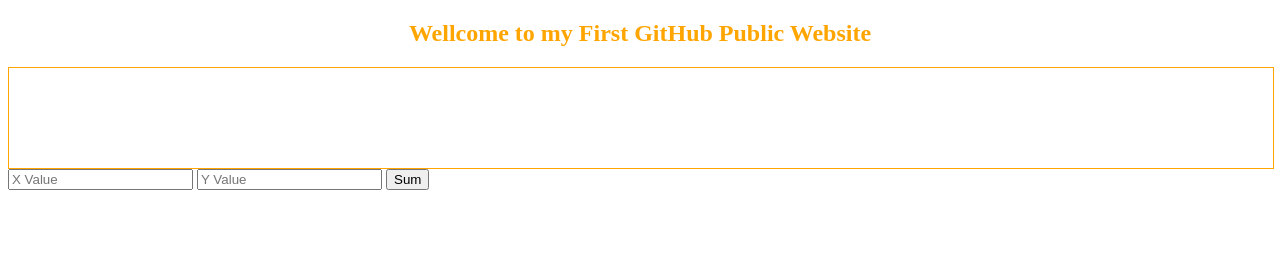
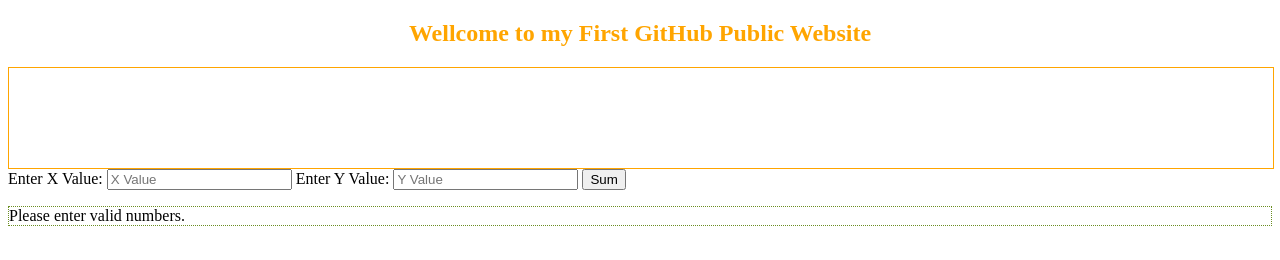
Before and after one commit to HussinAlshaher/HussinAlshaher.github.io, a plain HTML site: page index.html in a window 1280 px wide. Both pictures are taken after a click on the button "Sum". Drawn offline with Linux system fonts and the light colour scheme.

Commit message:
complete addign inputs

```diff
--- a/index.html
+++ b/index.html
@@ -13,13 +13,13 @@
     </div>
     <div id="banner"></div>
     <div id="inputs">
-        <label for="inputX" title="Enter X Value:"></label>
+        <label for="inputX" title="Enter X Value:"> Enter X Value:</label>
         <input id="inputX" type="text" placeholder="X Value">
 
-        <label for="inputY" title="Enter Y Value:"></label>
+        <label for="inputY" title="Enter Y Value:">Enter Y Value:</label>
         <input id="inputY" type="text" placeholder="Y Value">
-        <button type="button" onclick="sum(inputX,inputY)">Sum</button>
-
+        <button type="button" onclick="sum(document.getElementById('inputX').value,document.getElementById('inputY').value)">Sum</button>
+        <p id="result"></p>
     </div>
 </body>
 </html>
--- a/js/script.js
+++ b/js/script.js
@@ -3,5 +3,20 @@ let y=10;
 console.log(`the result of function is :${sum(x,y)}`);
 
 function sum(pX,pY){
-    return pX*pY;
+
+    // Convert the input values to numbers
+var numX = parseFloat(pX);
+var numY = parseFloat(pY);
+
+// Check if the inputs are valid numbers
+if (isNaN(numX) || isNaN(numY)) {
+document.getElementById('result').innerText = 'Please enter valid numbers.';
+} else {
+// Calculate the sum
+var result = numX + numY;
+// Display the result
+document.getElementById('result').innerText = 'The sum is: ' + result;
 }
+    console.log( numX+numY);
+
+}
--- a/style.css
+++ b/style.css
@@ -8,3 +8,6 @@
     color: orange;
     text-align: center;
 }
+#result{
+    border:1px dotted olivedrab;
+}
```
